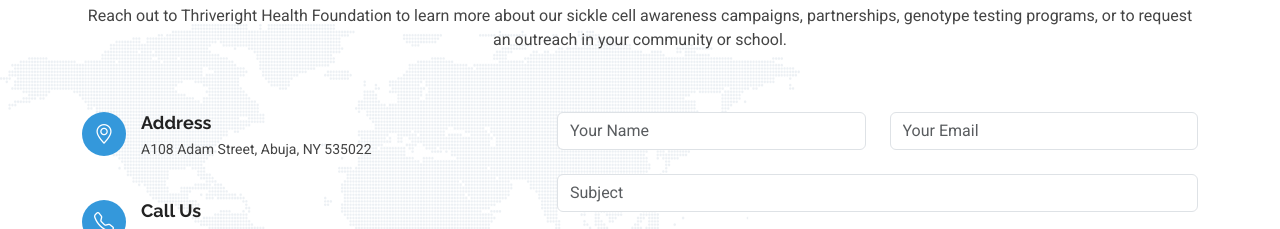
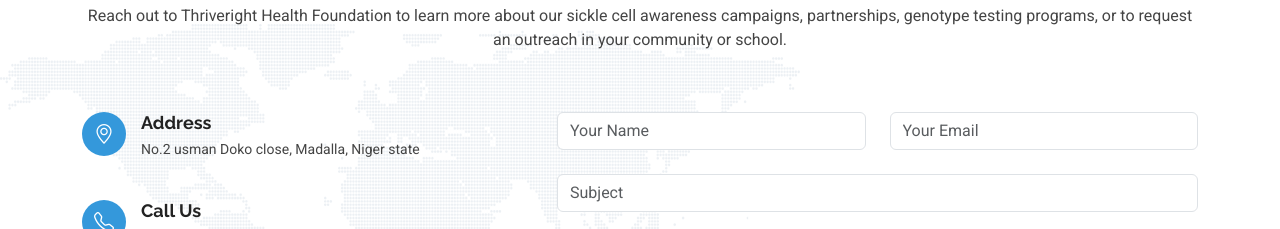
Before and after one commit to Ezekwechibuikem/THRIVERIGHT, a plain HTML site: page index.html in a window 1280 px wide. Shown: the part 4960-5189 px from the top of the page. Drawn offline with Linux system fonts and the light colour scheme.

Commit message:
i edited the address

```diff
--- a/index.html
+++ b/index.html
@@ -1147,7 +1147,7 @@
               <i class="bi bi-geo-alt flex-shrink-0"></i>
               <div>
                 <h3>Address</h3>
-                <p>A108 Adam Street, Abuja, NY 535022</p>
+                <p>No.2 usman Doko close, Madalla, Niger state</p>
               </div>
             </div><!-- End Info Item -->
 
```
